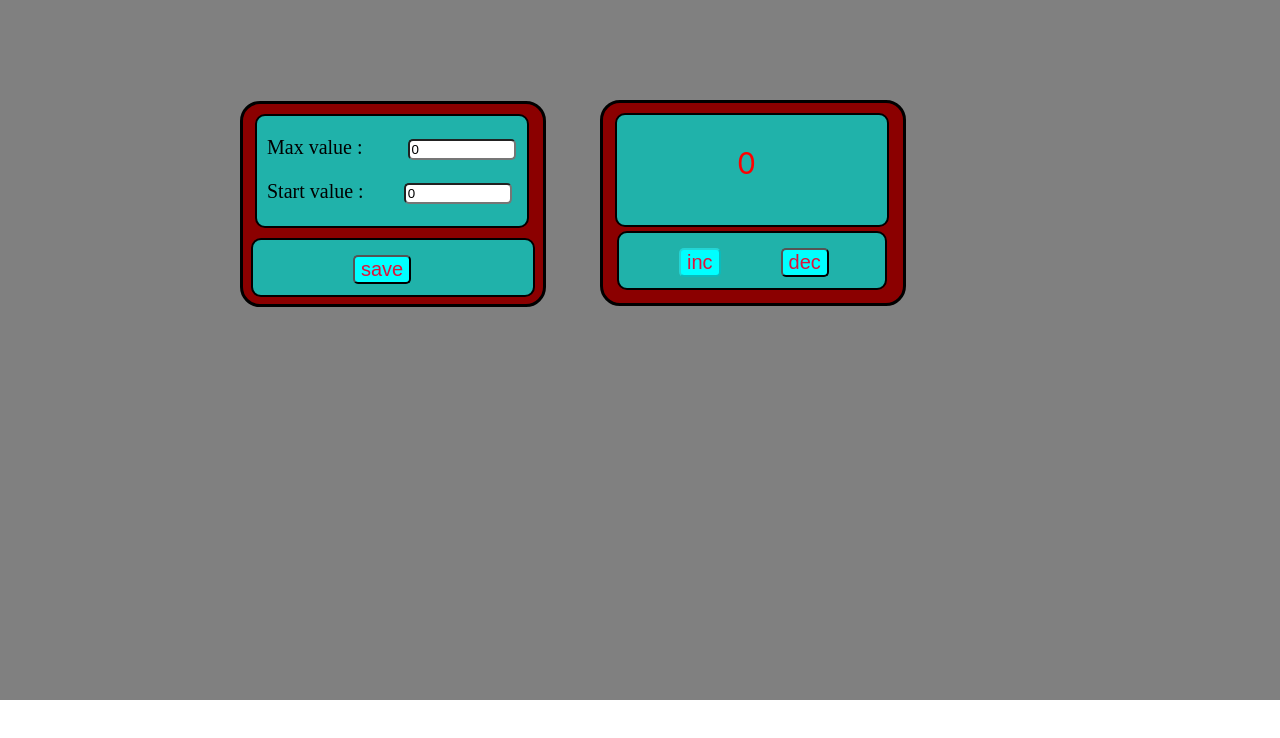
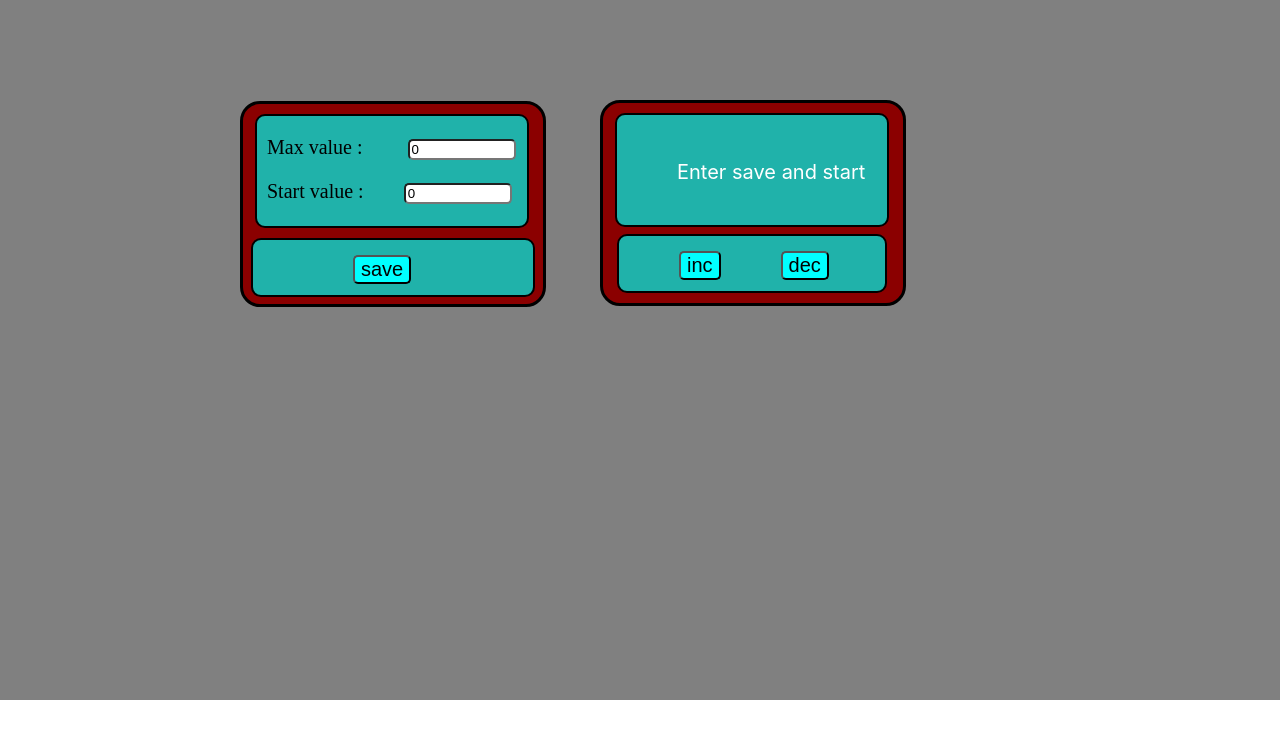
Before and after one commit to Samurai-way/Counter, a React (Create React App) app: page / in a window 1280 px wide. Shown: the top 738 px of the page. Built offline with nearby package versions, Linux system fonts and the light colour scheme.

Commit message:
change counter

```diff
--- a/src/App.module.css
+++ b/src/App.module.css
@@ -103,11 +103,12 @@
     width: 100px;
 }
 
-.error{
+.items{
     width: 300px;
     /*border: 1px solid black;*/
-    margin-left: -75px;
+    margin: 45px -60px;
     text-align: justify;
-    /*display: inline-block;*/
+    display: block;
     font-size: 20px;
+
 }
--- a/src/App.tsx
+++ b/src/App.tsx
@@ -1,4 +1,4 @@
-import React, {ChangeEvent, useState} from 'react';
+import React, {ChangeEvent, useEffect, useState} from 'react';
 import w from './App.module.css'
 import {UniversalButton} from "./button/UniversalButton";
 import {Value} from "./value/Value";
@@ -14,57 +14,65 @@ const startValueStyle = {
     backgroundColor: 'lightcoral'
 }
 
+const style = {
+    color: 'red'
+}
+
 const MyComponent = React.memo(Button)
 
 function App() {
 
-    let [value, setValue] = useState(0)
+    let [value, setValue] = useState<any>('')
     let [error, setError] = useState(true)
     let [max, setMax] = useState(0)
-    let [start, setStart]=useState(0)
-    let [disabled, setDisabled]=useState(false)
+    let [start, setStart] = useState(0)
+    let [disabled, setDisabled] = useState(false)
+    let [items, setItems] = useState('Enter save and start')
+
 
     const startValue = () => {
         localStorage.setItem('saveValue', JSON.stringify(start))
         localStorage.setItem('maxValue', JSON.stringify(max))
         let str = localStorage.getItem('saveValue')
-        if(str){
+        if (str) {
             let newValue = JSON.parse(str)
             setValue(newValue)
         }
+    }
+
+
+    const onClick = () => {
+        console.log('нажата')
+        startValue()
+        setItems('')
+        setValue(0)
+    }
+
+    const onChangeMaxHendler = (e: ChangeEvent<HTMLInputElement>) => {
+        if (Number(e.target.value) < 0) {
+            setDisabled(true)
+            setItems('Incorrect value!')
+        } else if (Number(e.target.value) >= 0) {
+            setDisabled(false)
+            setItems('Enter save and start')
+        }
+        setMax(Number(e.target.value))
 
     }
 
-    const onClick = () => {
-        startValue()
+    const onChangeStartHendler = (e: ChangeEvent<HTMLInputElement>) => {
+        if (Number(e.target.value) < 0) {
+            setDisabled(true)
+            setItems('Incorrect value!')
+        } else if (Number(e.target.value) >= 0) {
+            setDisabled(false)
+            setItems('Enter save and start')
+        }
+        setStart(Number(e.target.value))
     }
 
-
-
-    const onChangeMaxHendler = (e: ChangeEvent<HTMLInputElement>) => {
-        setMax(Number(e.target.value))
-        // console.log(e.target.value)
-
-    }
-
-
-    const onChangeStartHendler = (e: ChangeEvent<HTMLInputElement>) => {
-        if(Number(e.target.value) < 0) {
-            setDisabled(true)
-        } else if(Number(e.target.value) >= 0) {
-            setDisabled(false)
-        }
-
-        setStart(Number(e.target.value))
-
-    }
-
-
-
-    const maxValueChange = max < 0  || start < 0 ? maxValueStyle : undefined
+    const maxValueChange = max < 0 ? maxValueStyle : undefined
     const startValueChange = start < 0 ? startValueStyle : undefined
-
-
 
     return (
         <div className={w.wrapper}>
@@ -77,6 +85,7 @@ function App() {
                             setError={setError}
                             max={max}
                             start={start}
+                            items={items}
                         />
                     </div>
                     <div className={w.button_wrapper}>
--- a/src/button/Button.tsx
+++ b/src/button/Button.tsx
@@ -10,7 +10,6 @@ type PropsType = {
 
 
 export const Button = (props: PropsType) => {
-    console.log('props.disabled', props.disabled)
     const onClickButtonHundler = () => {
         props.onClick()
     }
--- a/src/button/Buttons.module.css
+++ b/src/button/Buttons.module.css
@@ -14,5 +14,4 @@
     border-radius: 5px;
     font-size: 20px;
     background-color: cyan;
-    color: crimson;
 }
--- a/src/value/Value.tsx
+++ b/src/value/Value.tsx
@@ -1,5 +1,6 @@
 import React from 'react';
 import v from '../App.module.css';
+
 
 type ValuePropsType = {
     value: number
@@ -7,6 +8,7 @@ type ValuePropsType = {
     setError: (error: boolean) => void
     max: number
     start:number
+    items:string
 }
 
 const inline = {
@@ -23,18 +25,16 @@ const value = {
 }
 
 export const Value = (props: ValuePropsType) => {
-    // console.log(props.disabled)
+
     const colorValue = props.max === props.value ? value : undefined
-    // const noneBlock = props.max > 0 || props.start > 0 ? none : undefined
-    // const inlineBlock = props.max > 0 || props.start > 0 ? inline : undefined
-
 
     return (
         <div className={v.value}>
-              <div style={colorValue}>{props.value}</div>
+              <div style={colorValue}>{ props.value }</div>
               {/*<div className={v.error}>{props.error}*/}
               {/*  Incorrect value*/}
               {/*</div>*/}
+            <div className={v.items}>{props.items}</div>
         </div>
 
     );
```
Lines whose indentation alone changed are shown as unchanged.
